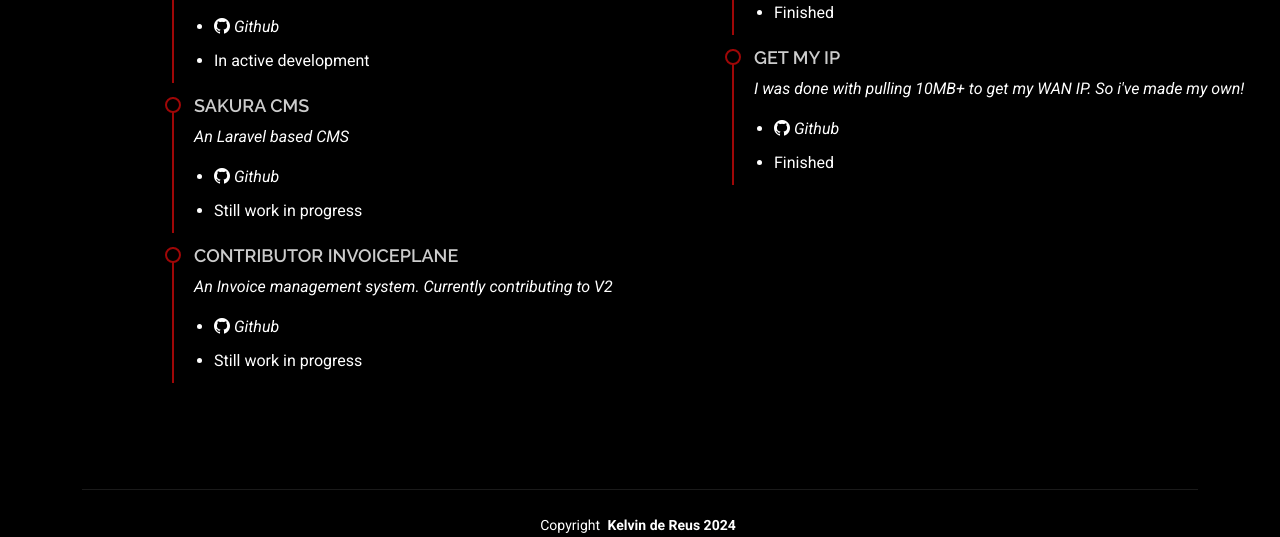
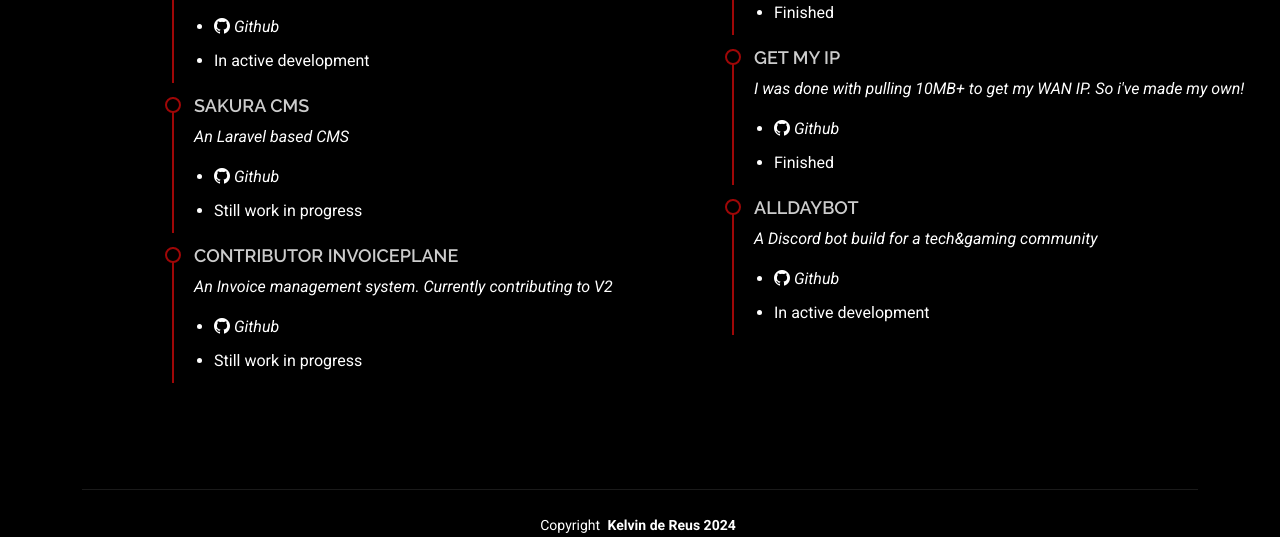
Before and after one commit to AutiCodes/Auticodes.nl, a PHP site: page / in a window 1280 px wide. Shown: the part 2257-2794 px from the top of the page. Run offline with PHP 8.4, Linux system fonts and the light colour scheme; some libraries are stand-ins or nearby versions.

Commit message:
Added Discord bot project

```diff
--- a/index.php
+++ b/index.php
@@ -280,6 +280,27 @@
               </ul>
             </div>
             <!-- End Resume Item -->
+
+            <div class="resume-item pb-0">
+              <h4>AllDayBot</h4>
+              <p>
+                <em>
+                  A Discord bot build for a tech&gaming community
+                </em>
+              </p>
+              <ul>
+                <li><a href="">
+                  <div class="social-links">
+                    <a href="https://github.com/AutiCodes/AllDayBot" target="_blank" class="text-white">
+                      <i class="bi bi-github">
+                        Github
+                      </i>
+                    </a>
+                </div></a></li>
+                <li>In active development</li>
+              </ul>
+            </div>
+            <!-- End Resume Item -->
           </div>
         </div>
       </div>
```
